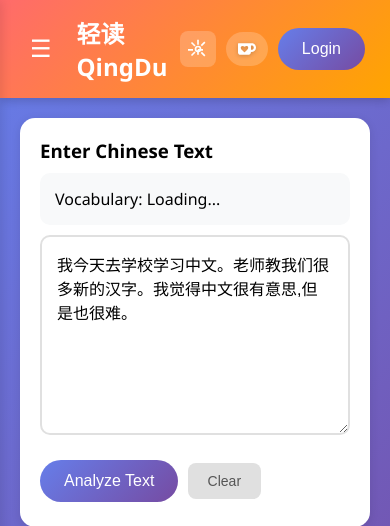
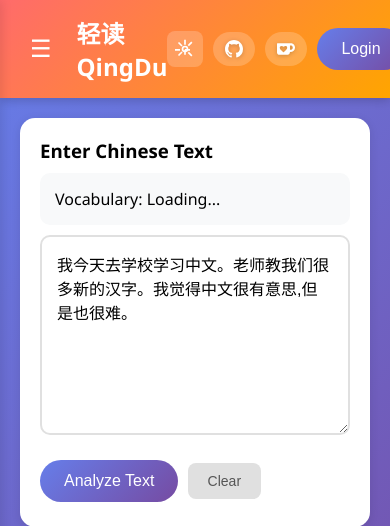
Before and after one commit to mkampl/qingdu, a Python web app: template templates/index.html in a window 390 px wide. Shown: the top 526 px of the page. Run offline with Jinja, Linux system fonts and the light colour scheme; the template is opened without the code that fills it, so the values that code supplies are empty.

Commit message:
[feature] Add GitHub repository link button
- Add GitHub button in header next to Ko-fi button
- Link to https://github.com/mkampl/qingdu
- Add github-btn CSS styling matching kofi-btn style
- Display on both main app and admin panel
- Responsive: hide text on mobile, show only icon

```diff
--- a/static/css/styles.css
+++ b/static/css/styles.css
@@ -100,6 +100,43 @@ body {
     display: none;
   }
   .kofi-btn {
+    padding: 8px 12px;
+    margin-right: 10px;
+  }
+}
+
+/* GitHub Button */
+.github-btn {
+  display: inline-flex;
+  align-items: center;
+  gap: 6px;
+  background: rgba(255, 255, 255, 0.2);
+  color: white;
+  text-decoration: none;
+  padding: 8px 16px;
+  border-radius: 20px;
+  font-size: 14px;
+  font-weight: 500;
+  transition: all 0.3s ease;
+  margin-right: 15px;
+}
+
+.github-btn:hover {
+  background: rgba(255, 255, 255, 0.3);
+  transform: translateY(-1px);
+  box-shadow: 0 2px 8px rgba(0, 0, 0, 0.2);
+}
+
+.github-btn svg {
+  filter: drop-shadow(0 1px 2px rgba(0, 0, 0, 0.2));
+}
+
+/* Mobile: Hide GitHub text, show only icon */
+@media (max-width: 768px) {
+  .github-btn span {
+    display: none;
+  }
+  .github-btn {
     padding: 8px 12px;
     margin-right: 10px;
   }
--- a/templates/index.html
+++ b/templates/index.html
@@ -29,6 +29,14 @@
                 <path d="M12 1v6m0 6v6m-6-6H0m12 0h6M4.2 4.2l4.2 4.2m7.6 7.6l4.2 4.2M4.2 19.8l4.2-4.2m7.6-7.6l4.2-4.2"/>
             </svg>
         </button>
+
+        <!-- GitHub Repository Button -->
+        <a href="https://github.com/mkampl/qingdu" target="_blank" class="github-btn" title="View on GitHub">
+            <svg width="18" height="18" viewBox="0 0 24 24" fill="currentColor">
+                <path d="M12 0C5.37 0 0 5.37 0 12c0 5.31 3.435 9.795 8.205 11.385.6.105.825-.255.825-.57 0-.285-.015-1.23-.015-2.235-3.015.555-3.795-.735-4.035-1.41-.135-.345-.72-1.41-1.23-1.695-.42-.225-1.02-.78-.015-.795.945-.015 1.62.87 1.845 1.23 1.08 1.815 2.805 1.305 3.495.99.105-.78.42-1.305.765-1.605-2.67-.3-5.46-1.335-5.46-5.925 0-1.305.465-2.385 1.23-3.225-.12-.3-.54-1.53.12-3.18 0 0 1.005-.315 3.3 1.23.96-.27 1.98-.405 3-.405s2.04.135 3 .405c2.295-1.56 3.3-1.23 3.3-1.23.66 1.65.24 2.88.12 3.18.765.84 1.23 1.905 1.23 3.225 0 4.605-2.805 5.625-5.475 5.925.435.375.81 1.095.81 2.22 0 1.605-.015 2.895-.015 3.3 0 .315.225.69.825.57A12.02 12.02 0 0024 12c0-6.63-5.37-12-12-12z"/>
+            </svg>
+            <span>GitHub</span>
+        </a>
 
         <!-- Ko-fi Support Button -->
         <a href="https://ko-fi.com/mkampl" target="_blank" class="kofi-btn" title="Support on Ko-fi">
```
Also changed, not shown: templates/admin.html (+8 -0 lines).
